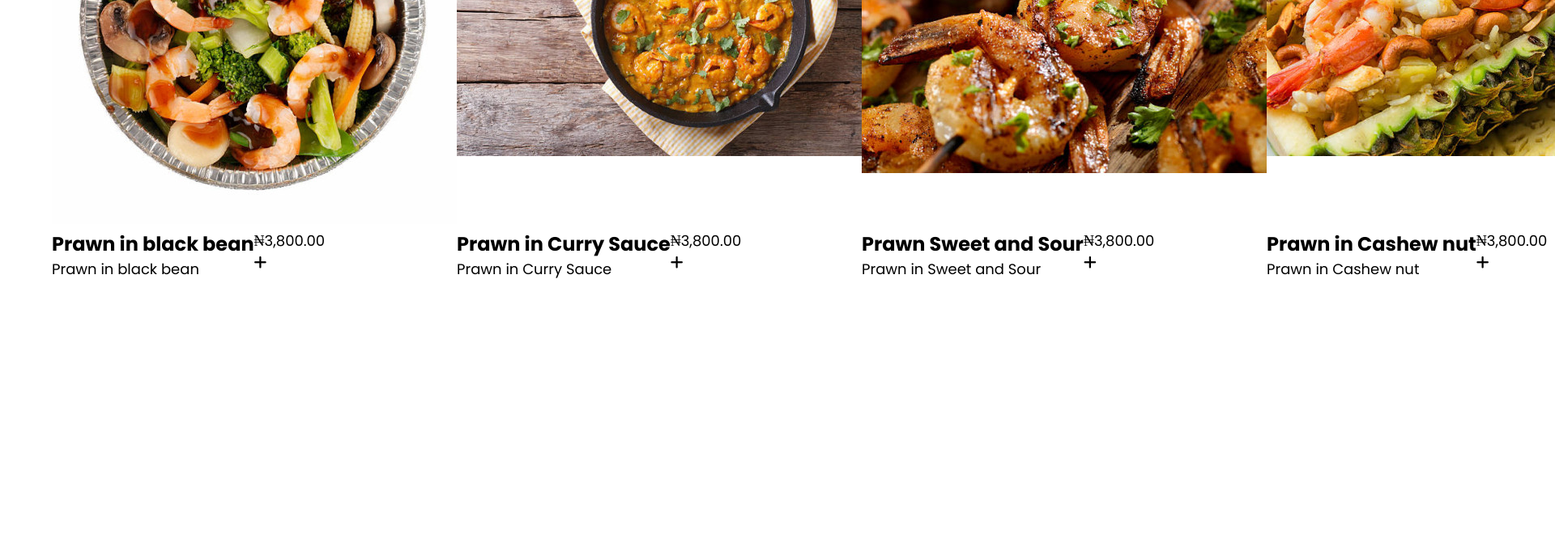
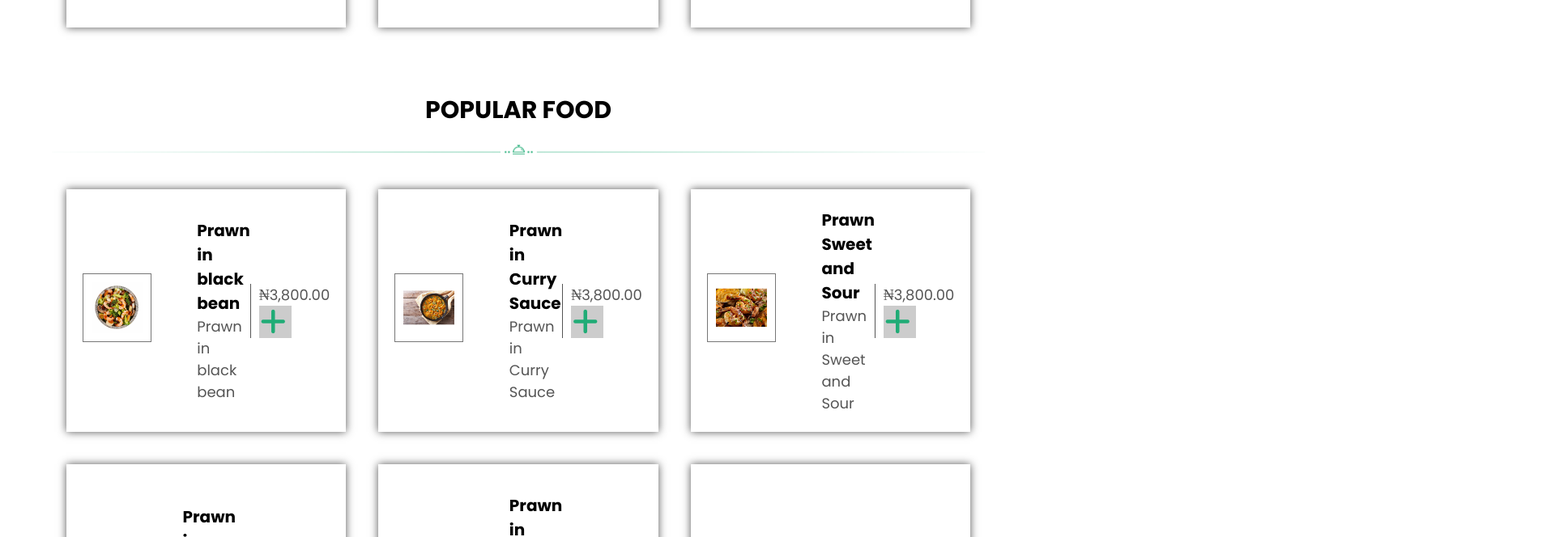
Before and after one commit to Ohiomatabn/Zingo, a plain HTML site: page index.html in a window 1280 px wide. Shown: the part 1606-2270 px from the top of the page at 81% size, 1920 px wide, since content can reach past the window. Before the commit the page ends 1952 px from the top, so only its background shows below. Drawn offline with Linux system fonts and the light colour scheme.

Commit message:
Style the featured resturant section and the porpular food section

```diff
--- a/style.css
+++ b/style.css
@@ -44,6 +44,8 @@ a{
 
 .flex{
     display: flex;
+    justify-content: center;
+    align-items: center;
 }
 
 .flex-2{
@@ -51,6 +53,19 @@ a{
     justify-content: center;
     align-items: center;
     height: 100vh;
+}
+
+.flex-3{
+    flex-wrap: wrap;
+    gap: 40px;
+    justify-content: center;
+    align-items: center;
+}
+
+.flex-4{
+    display: flex;
+    justify-content: center;
+    align-items: center;
 }
 
 /*head*/
@@ -99,3 +114,75 @@ a{
 input::placeholder{
     font-size: 20px;
 }
+
+/*featured resturant*/
+.featured-resturant{
+    padding: 80px 0;
+}
+
+.card{
+    flex-basis: 30%;
+    box-shadow: 0 0 10px;
+    padding: 20px;
+    height: 300px;
+    color: #555;
+}
+
+.featured-resturant-head, .popular-food-head{
+    text-align: center;
+    font-size: 30px;
+    padding-bottom: 30px;
+}
+
+.featured-resturant-head img, .popular-food img{
+    width: 100%;
+}
+
+.card .col-2{
+    flex-basis: 100%;
+}
+
+.card .col img{
+    width: 60%;
+}
+
+.card h2{
+    font-size: 20px;
+    color: black;
+}
+
+.card i{
+    padding-right: 10px;
+    font-size: 1em;
+    padding-left: 5px;
+}
+
+.card i.closed{
+    color: #cc1414;
+}
+
+.line{
+    border-left: 1px solid #555;
+    height: 100%;
+}
+
+.line p{
+    padding-left: 10px;
+}
+
+.line p i{
+    width: 40px;
+    height: 40px;
+    background-color:rgba(0, 0, 0, 0.2);
+    color: #20ac76;
+    font-size: 2em;
+    display: flex;
+    justify-content: center;
+    align-items: center;
+    cursor: pointer;
+}
+
+.flex-4 .col img{
+    border: 1px solid #777;
+    padding: 10px;
+}
```
